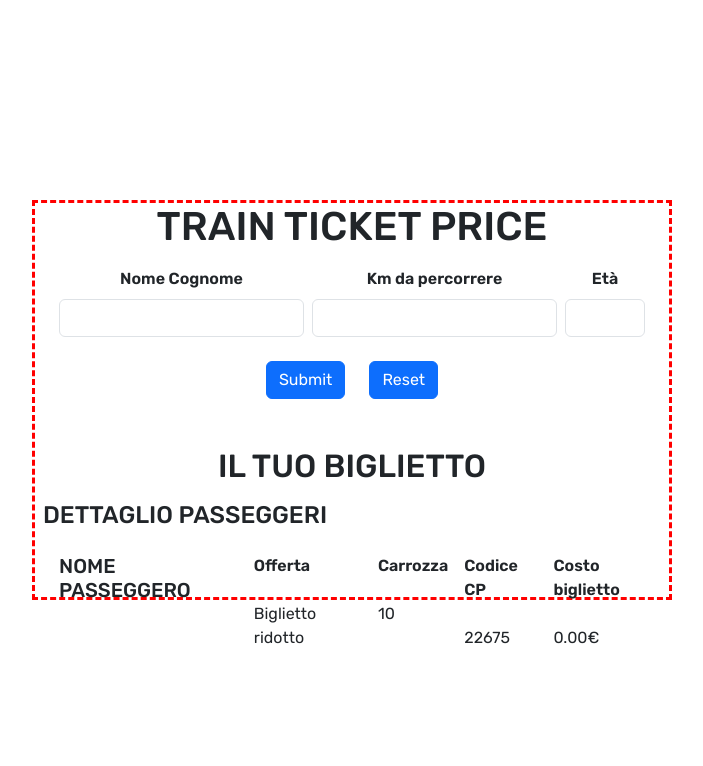
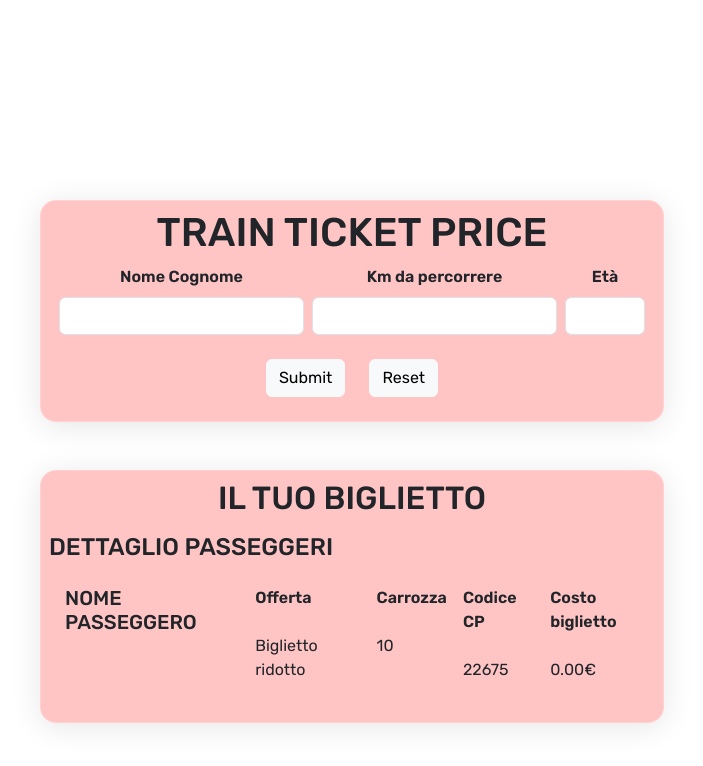
Before and after one commit to AiroldiFederico/js-biglietto-treno-form, a plain HTML site: page index.html in a window 1280 px wide. Both pictures are taken after a click on the input "Submit". Shown: the whole page, without its empty margins (288-991 px from the left). Drawn offline with nearby package versions, Linux system fonts and the light colour scheme.

Commit message:
FASE 6 - al click del bottone reset pulisce i campi e non mostra il biglietto creato

```diff
--- a/asset/css/style.css
+++ b/asset/css/style.css
@@ -6,7 +6,7 @@ body {
 
 
 section {
-  border: dashed red;
+  /* border: dashed red; */
 }
 
 ul li {
@@ -20,3 +20,22 @@ ul {
 #priceresult::after {
   content: "€";
 }
+
+#DivInput {
+  background: rgba(255, 0, 0, 0.23);
+  border-radius: 16px;
+  box-shadow: 0 4px 30px rgba(0, 0, 0, 0.1);
+  backdrop-filter: blur(10px);
+  -webkit-backdrop-filter: blur(10px);
+  border: 1px solid rgba(255, 255, 255, 0.22);
+}
+
+#DivOutput {
+  background: rgba(255, 0, 0, 0.23);
+  border-radius: 16px;
+  box-shadow: 0 4px 30px rgba(0, 0, 0, 0.1);
+  backdrop-filter: blur(10px);
+  -webkit-backdrop-filter: blur(10px);
+  border: 1px solid rgba(255, 255, 255, 0.22);
+
+}
--- a/asset/js/main.js
+++ b/asset/js/main.js
@@ -58,3 +58,11 @@ function getUserInput() {
 
     document.getElementById('DivOutput').classList.toggle('d-none');
 }
+
+function clearArea() {
+
+    document.getElementById("InputNameLastname").value = "";
+    document.getElementById("Inputkm").value = "";
+    document.getElementById("Inputage").value = "";
+    document.getElementById('DivOutput').classList.add('d-none');
+}
--- a/index.html
+++ b/index.html
@@ -34,12 +34,12 @@
             <!-- form train ticket -->
             <section class="col-6 h-50 px-2 m-auto d-flex flex-column">
 
-                <h1 class="text-center">TRAIN TICKET PRICE</h1>
 
                 <!-- INPUT FORM -->
-                <div>
+                <div id="DivInput">
+                    <h1 class="text-center mt-2">TRAIN TICKET PRICE</h1>
                     <!-- dati da inserire -->
-                    <div class="d-flex justify-content-center gap-2 my-2">
+                    <div class="d-flex justify-content-center gap-2 my-2" >
                         <!-- input Nome e Cognome -->
                         <div class="text-center">
                             <label for="InputNameLastname" class="form-label">Nome Cognome</label>
@@ -61,16 +61,16 @@
                     </div>
 
                     <!-- Tasti invio -->
-                    <div class="d-flex justify-content-center gap-4 mt-4">
+                    <div class="d-flex justify-content-center gap-4 my-4">
                         <!-- Tasto Submit -->
-                        <input class="btn btn-primary" type="submit" value="Submit" onclick="getUserInput()">
-                        <input class="btn btn-primary" type="reset" value="Reset">
+                        <input class="btn btn-light" type="submit" value="Submit" onclick="getUserInput()">
+                        <input class="btn btn-light" type="reset" value="Reset"onclick="clearArea()">
                     </div>
 
                 </div>
 
                 <!-- OUTPUT FORM -->
-                <div class="mt-5 d-none" id="DivOutput">
+                <div class="mt-5 d-none p-2" id="DivOutput">
                     <h2 class="text-center mb-3">IL TUO BIGLIETTO</h2>
 
                     <h4 class="mb-2">DETTAGLIO PASSEGGERI</h4>
```
